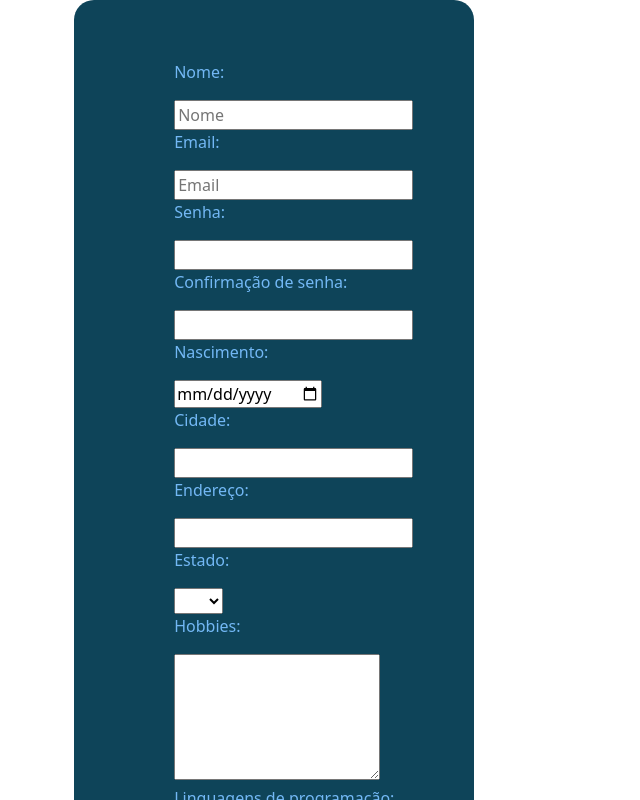
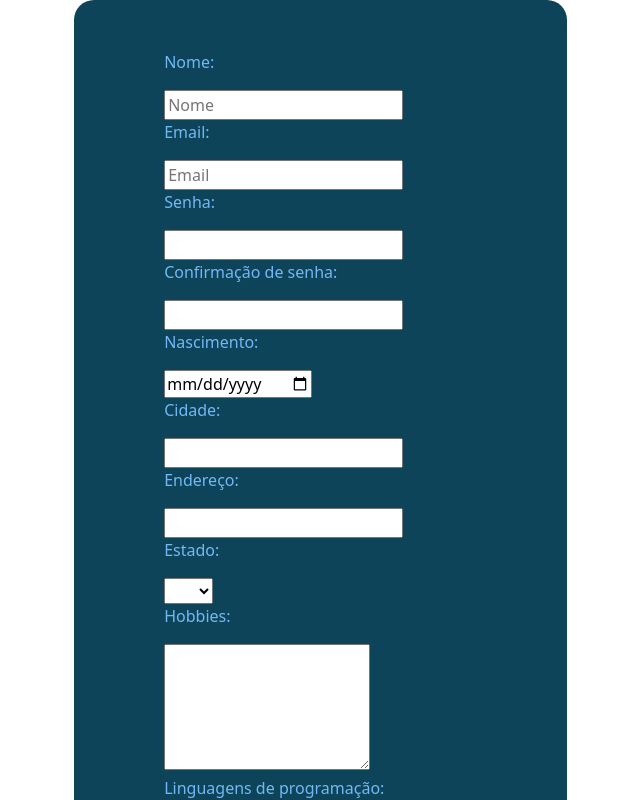
Before and after one commit to AsBergs/projeto1, a Vue app: page / in a window 1280 px wide. Shown: the top 800 px of the page, without its empty margins (73-713 px from the left). Built offline with nearby package versions, Linux system fonts and the light colour scheme.

Commit message:
WHATDOYOUTHINKI'DSAYTOTHAT

```diff
--- a/src/App.vue
+++ b/src/App.vue
@@ -89,19 +89,17 @@
       .formulario{
         color: rgb(115, 184, 245);
           background-color: #0E4459;
-          width: 400px;
           border-radius: 20px;
           margin-left: 23%;
         }
         .formulario2{
         color: rgb(144, 196, 242);
           background-color: #0E4459;
-          width: 400px;
           border-radius: 20px;
           margin-left: 23%;
         }
         .menu{
-          margin: 60px 60px 60px 100px;
+          margin: 50px 50px 50px 90px;
 
         }
 
```
